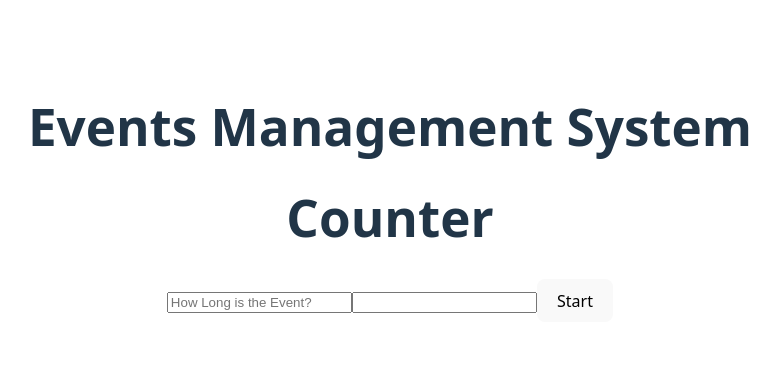
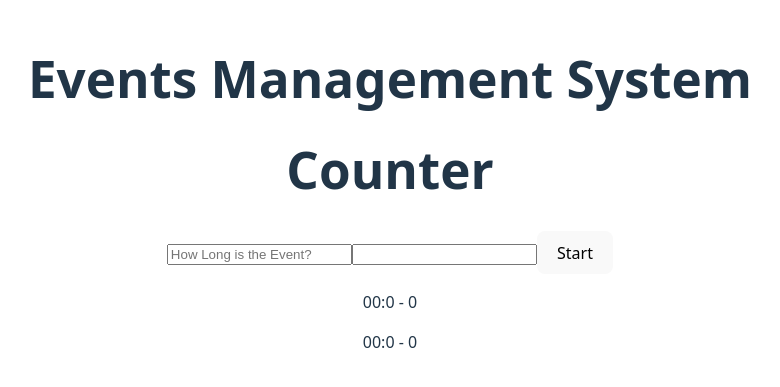
Before and after one commit to ciaranhayes/Event-Management-System, a React (Vite) app: page / in a window 1280 px wide. Shown: the part 207-594 px from the top of the page, without its empty margins (250-1030 px from the left). Built offline with nearby package versions, Linux system fonts and the light colour scheme.

Commit message:
System can now gather the correct highest numbers. No an elegant design though

```diff
--- a/src/components/Counter.tsx
+++ b/src/components/Counter.tsx
@@ -89,11 +89,20 @@ function Counter() {
     setSpacesLeft(maxCapacity - count);
   }, [count]);
 
+  // Working out logic for the stats of highest number within the hour
   useEffect(() => {
     if (count > highestInHour) {
       setHighestInHour(count);
     }
   }, [count]);
+
+  useEffect(() => {
+    setHourCountHights((prev) => [
+      ...prev,
+      { hour: currentHour, peopleIn: highestInHour },
+    ]);
+    setHighestInHour(0);
+  }, [countOnHour]);
 
   // Effect for getting percentages of capacity
   useEffect(() => {
@@ -148,15 +157,18 @@ function Counter() {
           </button>
         </div>
       )}
-      {hourCount.map((entry, index) => (
-        <div>
+
+      <div>
+        {hourCount.map((entry, index) => (
           <p key={index}>
             00:{entry.hour < 10 ? `0${entry.hour}` : entry.hour} -{" "}
             {entry.peopleIn} people
           </p>
-          <p>{highestInHour}</p>
-        </div>
-      ))}
+        ))}
+        {hourCountHights.map((highest, index) => (
+          <p key={index}>00:{highest.hour} -{" "}{highest.peopleIn}</p>
+        ))}
+      </div>
     </>
   );
 }
```
